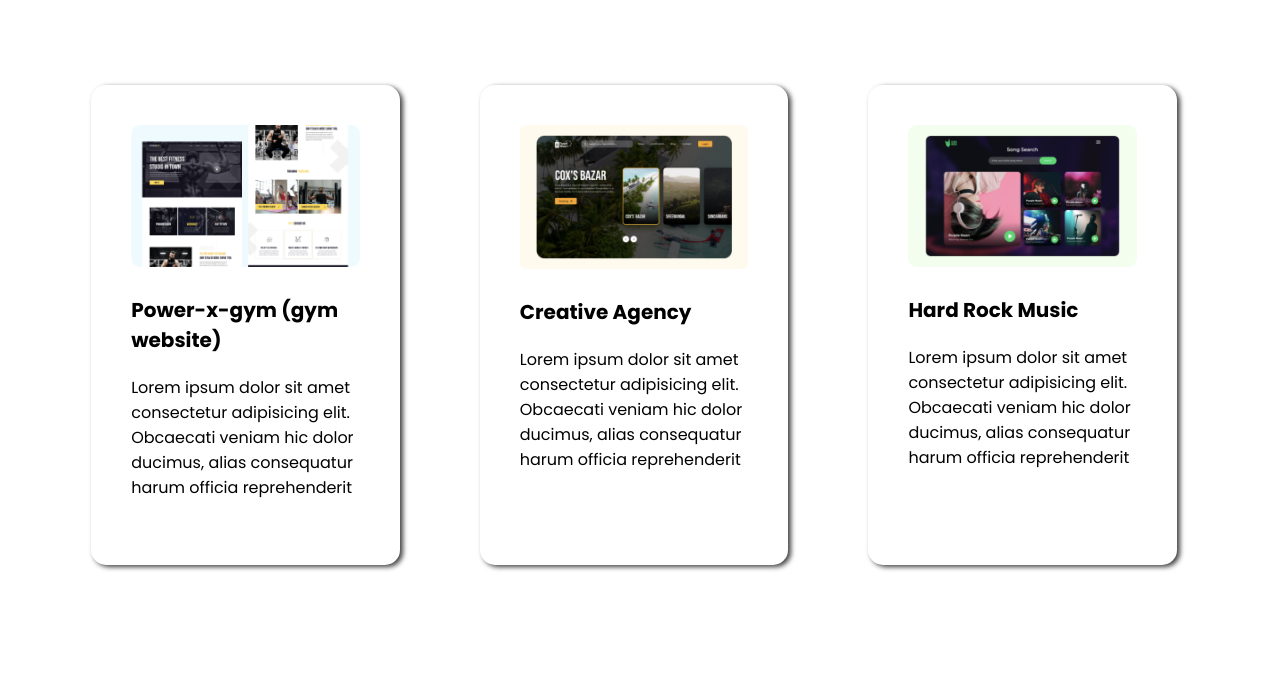
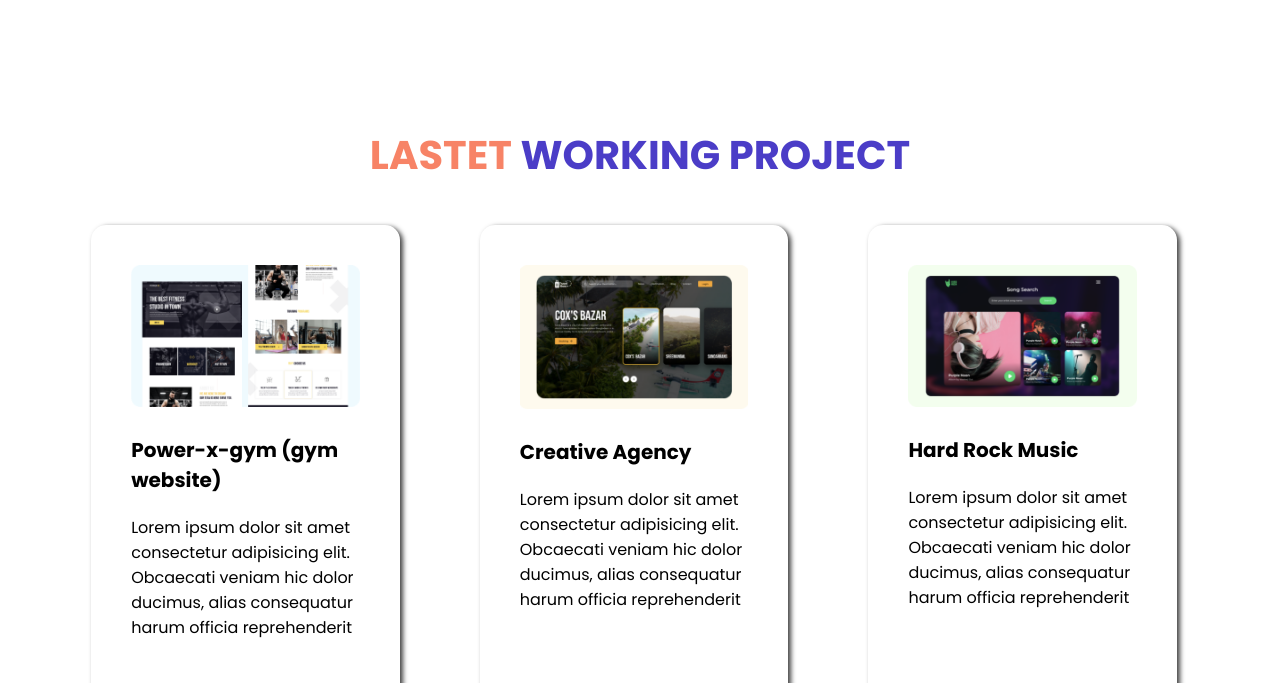
Before and after one commit to coderarifbd/web-portfolio, a plain HTML site: page index.html in a window 1280 px wide. Shown: the part 1160-1843 px from the top of the page. Drawn offline with Linux system fonts and the light colour scheme.

Commit message:
add experience section title

```diff
--- a/index.html
+++ b/index.html
@@ -32,6 +32,7 @@
         </div>
     </section>
     <section class="experience">
+        <h1 class="section-title"><span class="fency-heading">Lastet</span> working project</h1>
         <div class="col-4">
             <div class="portfolio">
                 <img src="images/image 4.png" alt="">
--- a/style.css
+++ b/style.css
@@ -53,6 +53,10 @@ span.fency-heading {
     text-align: justify;
     margin-bottom: 40px;
     color: gray;
+}
+section.experience .section-title {
+    font-size: 40px;
+    text-align: center;
 }
 .col-4{
     width: 33%;
```
